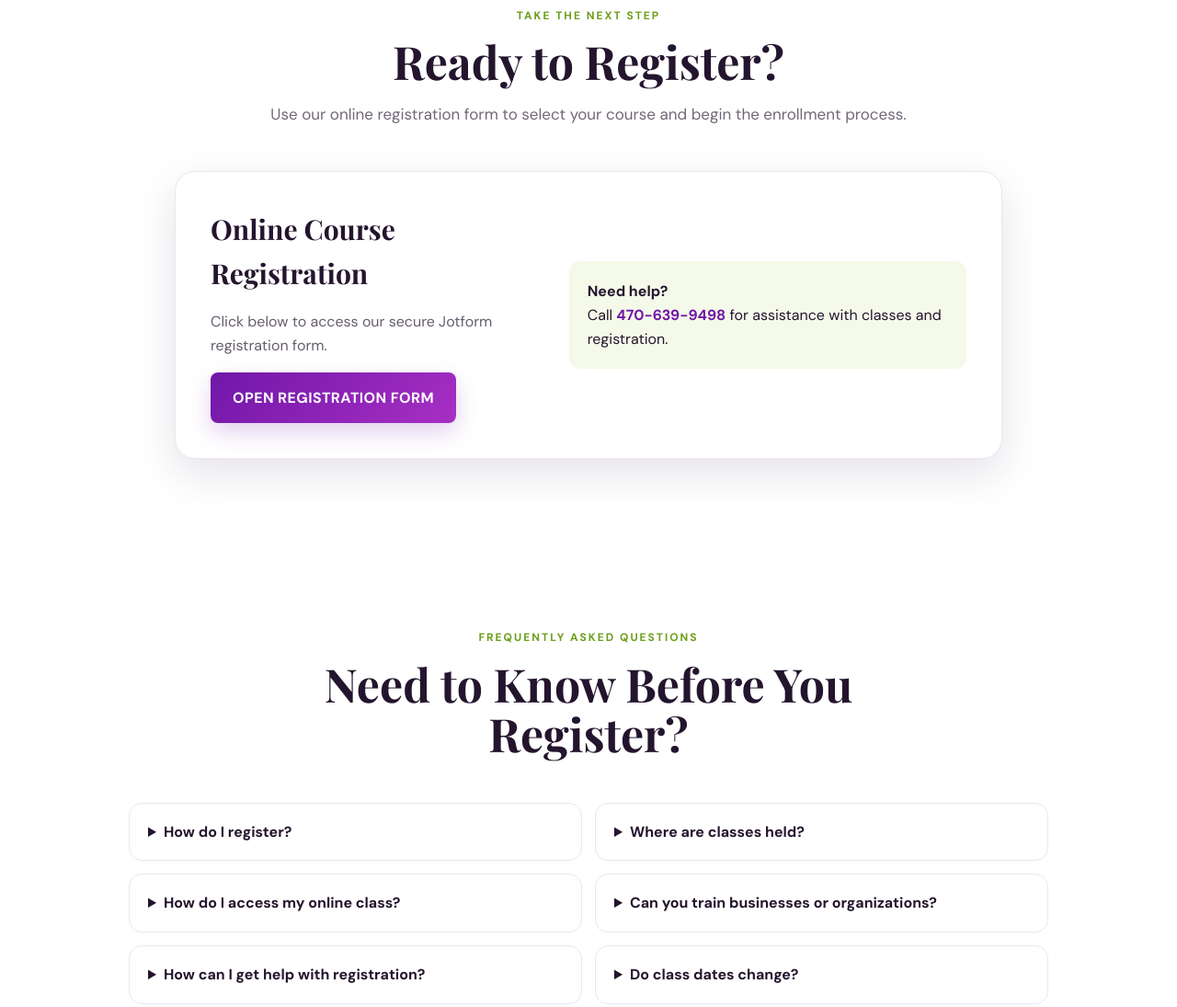
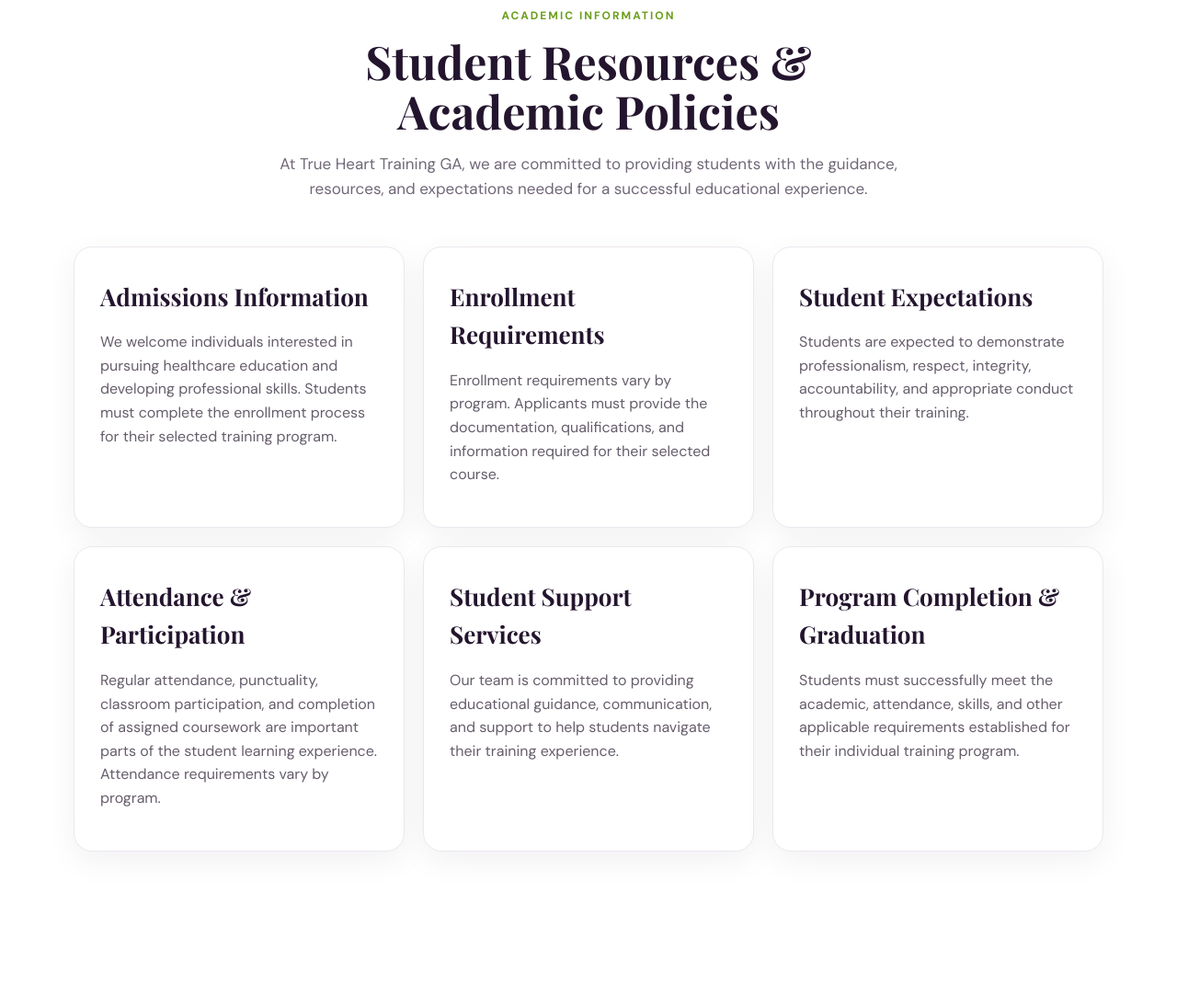
Before and after one commit to TrueHeartGA/-truehearttrainingga-site, a plain HTML site: page index.html in a window 1280 px wide. Shown: the part 8139-9234 px from the top of the page at 92% size. Drawn offline with nearby package versions, Linux system fonts and the light colour scheme.

Commit message:
Add academic information section to index.html
Added an academic information section with student resources and policies.

```diff
--- a/index.html
+++ b/index.html
@@ -408,6 +408,83 @@
 </section>
 
 <!-- END INSTITUTIONAL SECTION -->
+  <!-- ACADEMIC INFORMATION SECTION -->
+<section id="academics" class="section academics">
+    <div class="container">
+
+        <div class="section-heading">
+            <span class="eyebrow">ACADEMIC INFORMATION</span>
+            <h2>Student Resources & Academic Policies</h2>
+            <p>
+                At True Heart Training GA, we are committed to providing
+                students with the guidance, resources, and expectations
+                needed for a successful educational experience.
+            </p>
+        </div>
+
+        <div class="program-grid">
+
+            <article class="program-card">
+                <h3>Admissions Information</h3>
+                <p>
+                    We welcome individuals interested in pursuing
+                    healthcare education and developing professional skills.
+                    Students must complete the enrollment process for
+                    their selected training program.
+                </p>
+            </article>
+
+            <article class="program-card">
+                <h3>Enrollment Requirements</h3>
+                <p>
+                    Enrollment requirements vary by program.
+                    Applicants must provide the documentation,
+                    qualifications, and information required
+                    for their selected course.
+                </p>
+            </article>
+
+            <article class="program-card">
+                <h3>Student Expectations</h3>
+                <p>
+                    Students are expected to demonstrate professionalism,
+                    respect, integrity, accountability, and appropriate
+                    conduct throughout their training.
+                </p>
+            </article>
+
+            <article class="program-card">
+                <h3>Attendance & Participation</h3>
+                <p>
+                    Regular attendance, punctuality, classroom participation,
+                    and completion of assigned coursework are important
+                    parts of the student learning experience.
+                    Attendance requirements vary by program.
+                </p>
+            </article>
+
+            <article class="program-card">
+                <h3>Student Support Services</h3>
+                <p>
+                    Our team is committed to providing educational guidance,
+                    communication, and support to help students navigate
+                    their training experience.
+                </p>
+            </article>
+
+            <article class="program-card">
+                <h3>Program Completion & Graduation</h3>
+                <p>
+                    Students must successfully meet the academic,
+                    attendance, skills, and other applicable requirements
+                    established for their individual training program.
+                </p>
+            </article>
+
+        </div>
+    </div>
+</section>
+<!-- END ACADEMIC INFORMATION SECTION -->
 <section id="register" class="register">
   <div class="container">
     <div class="section-heading">
```
